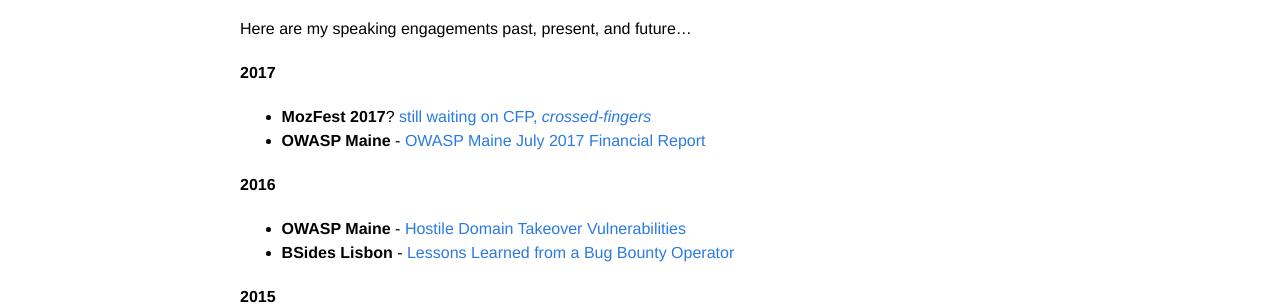
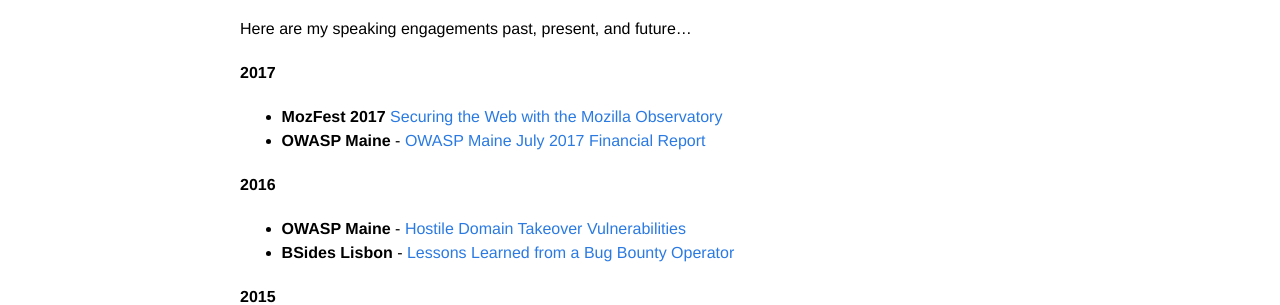
Before and after one commit to claudijd/claudijd.github.io, a Jekyll site: the page built from speaking.md, in a window 1280 px wide. Shown: the part 157-462 px from the top of the page. Built offline with Jekyll 4.4.1, drawn with Linux system fonts in a browser that asks for light colours.

Commit message:
Update speaking

```diff
--- a/speaking.md
+++ b/speaking.md
@@ -8,7 +8,7 @@
 
 **2017**
 
-- **MozFest 2017**? [still waiting on CFP, *crossed-fingers*](https://mozillafestival.org/)
+- **MozFest 2017** [Securing the Web with the Mozilla Observatory](https://mozillafestival.org/)
 - **OWASP Maine** - [OWASP Maine July 2017 Financial Report](https://speakerdeck.com/claudijd/owasp-maine-july-2017-financial-report)
 
 **2016**
```
